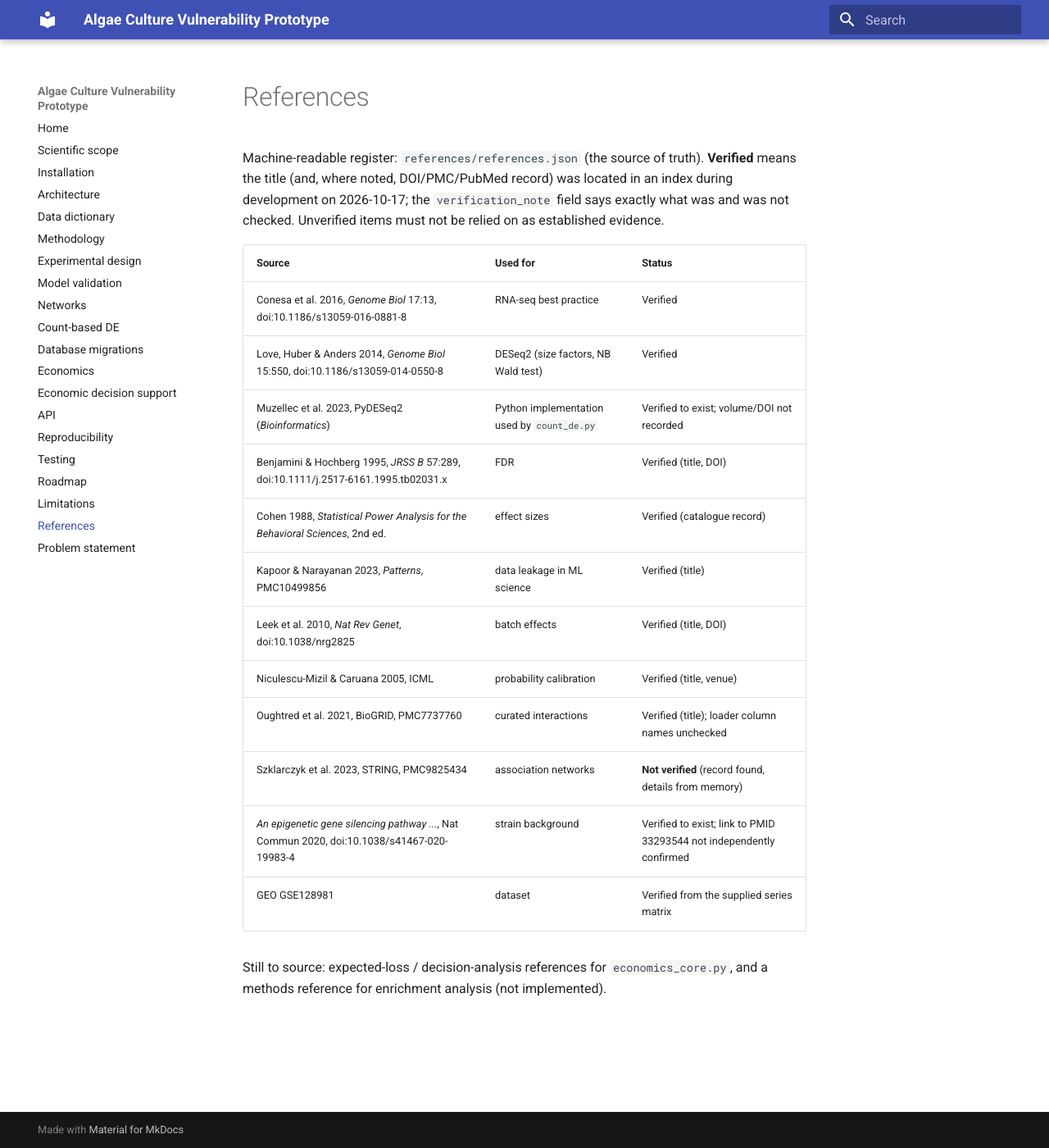
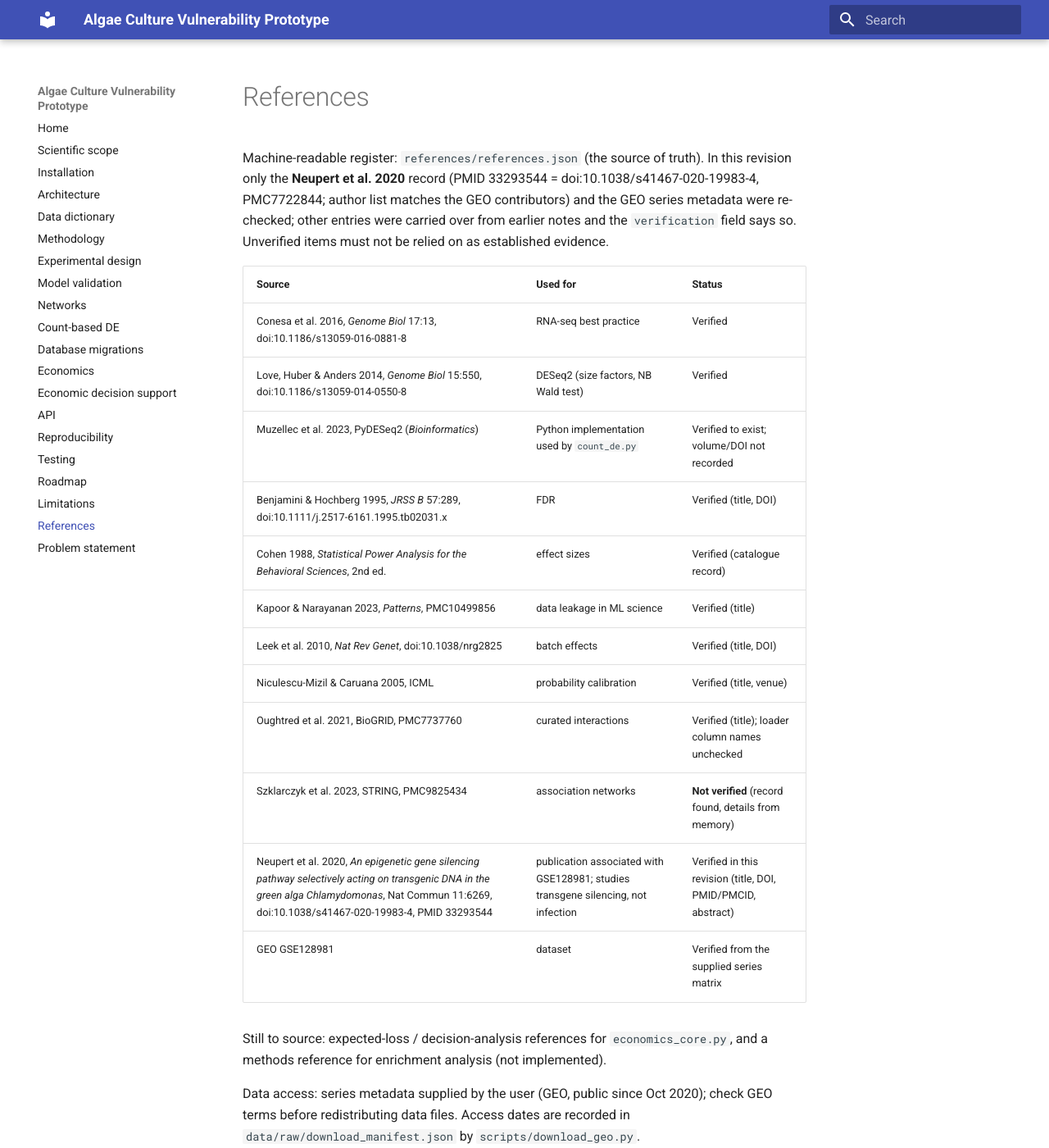
Before and after one commit to sunilnarayan419-ui/AlgalPathogenRisk-ML, an MkDocs documentation site: the page built from docs/references.md, in a window 1280 px wide and 1400 px high. Shown: the whole window at 82% size. Built offline with MkDocs 1.6.1 and Material for MkDocs 9.7.7, drawn with Linux system fonts in a browser that asks for light colours.

Commit message:
chore: update docs/references.md

```diff
--- a/docs/references.md
+++ b/docs/references.md
@@ -1,8 +1,6 @@
 # References
 
-Machine-readable register: `references/references.json` (the source of truth). **Verified** means
-the title (and, where noted, DOI/PMC/PubMed record) was located in an index during development on
-2026-10-17; the `verification_note` field says exactly what was and was not checked. Unverified items
+Machine-readable register: `references/references.json` (the source of truth). In this revision only the **Neupert et al. 2020** record (PMID 33293544 = doi:10.1038/s41467-020-19983-4, PMC7722844; author list matches the GEO contributors) and the GEO series metadata were re-checked; other entries were carried over from earlier notes and the `verification` field says so. Unverified items
 must not be relied on as established evidence.
 
 | Source | Used for | Status |
@@ -17,8 +15,10 @@ must not be relied on as established evidence.
 | Niculescu-Mizil & Caruana 2005, ICML | probability calibration | Verified (title, venue) |
 | Oughtred et al. 2021, BioGRID, PMC7737760 | curated interactions | Verified (title); loader column names unchecked |
 | Szklarczyk et al. 2023, STRING, PMC9825434 | association networks | **Not verified** (record found, details from memory) |
-| *An epigenetic gene silencing pathway ...*, Nat Commun 2020, doi:10.1038/s41467-020-19983-4 | strain background | Verified to exist; link to PMID 33293544 not independently confirmed |
+| Neupert et al. 2020, *An epigenetic gene silencing pathway selectively acting on transgenic DNA in the green alga Chlamydomonas*, Nat Commun 11:6269, doi:10.1038/s41467-020-19983-4, PMID 33293544 | publication associated with GSE128981; studies transgene silencing, not infection | Verified in this revision (title, DOI, PMID/PMCID, abstract) |
 | GEO GSE128981 | dataset | Verified from the supplied series matrix |
 
 Still to source: expected-loss / decision-analysis references for `economics_core.py`, and a methods
 reference for enrichment analysis (not implemented).
+
+Data access: series metadata supplied by the user (GEO, public since Oct 2020); check GEO terms before redistributing data files. Access dates are recorded in `data/raw/download_manifest.json` by `scripts/download_geo.py`.
```
